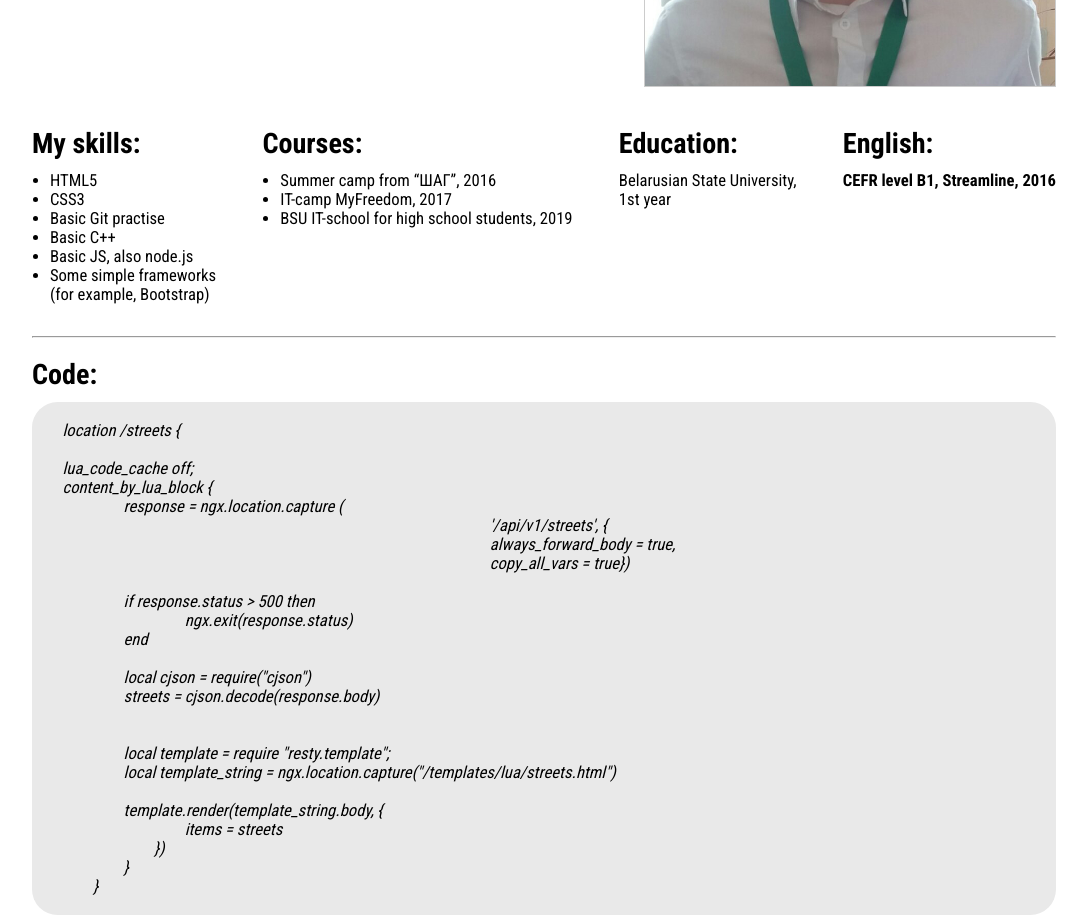
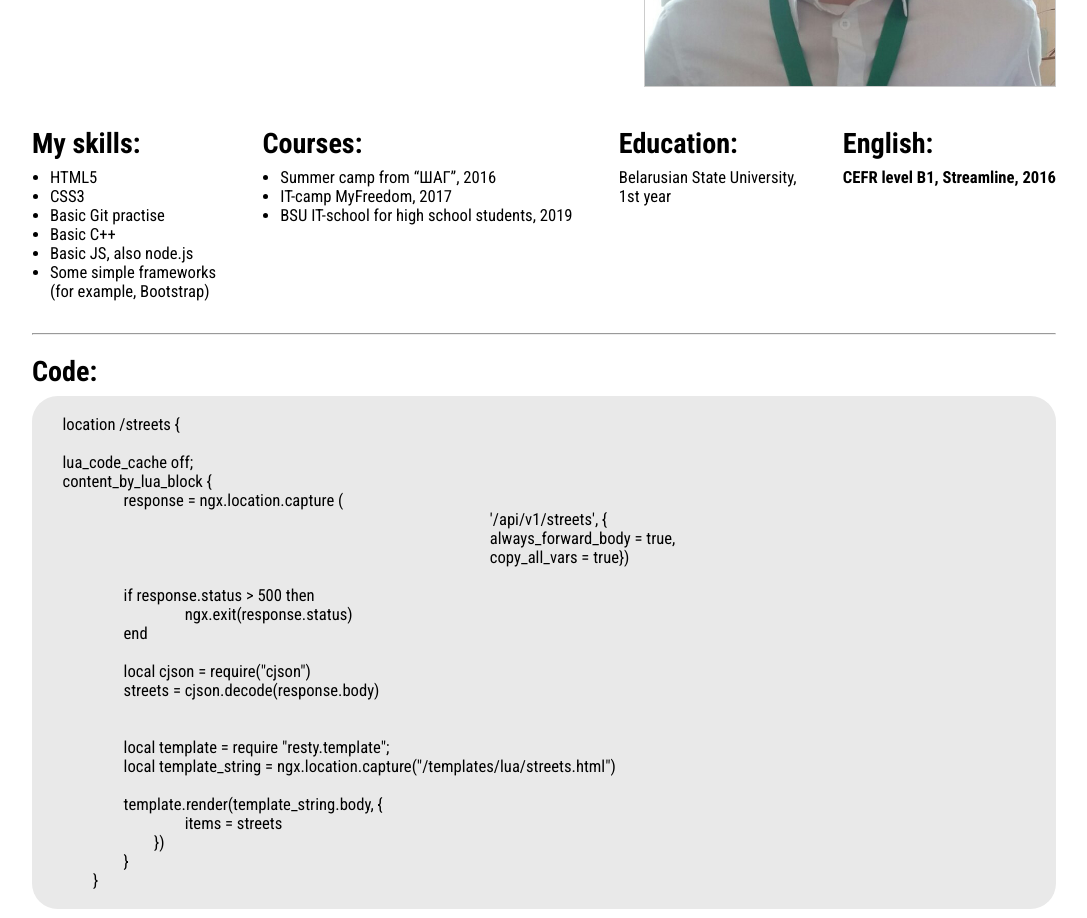
Before and after one commit to igorlyatskiy/rsschool-cv, a plain HTML site: page index.html in a window 1280 px wide. Shown: the part 480-1398 px from the top of the page, without its empty margins (96-1183 px from the left). Drawn offline with Linux system fonts and the light colour scheme.

Commit message:
refactor: deleted code tag, deleted some ul tags

```diff
--- a/index.html
+++ b/index.html
@@ -64,10 +64,7 @@
 		<div class="flex-inline-skills">
 			<h2>Education:
 			</h2>
-			<ul>
-				<p>Belarusian State University,<br> 1st year</p>
-
-			</ul>
+			<p>Belarusian State University,<br> 1st year</p>
 		</div>
 		<div class="flex-inline-skills">
 			<h2>English:
@@ -80,7 +77,7 @@
 		<h2>Code:</h2>
 	</article>
 	<footer>
-		<code><pre>
+		<pre>
 
 	location /streets {
 
@@ -107,7 +104,7 @@
 				})
 			}
 		}
-	</pre></code>
+		</pre>
 	</footer>
 </body>
 
--- a/style.css
+++ b/style.css
@@ -19,7 +19,7 @@ h1 {
 }
 
 h2 {
-	padding-bottom: 1.4vh;
+	padding-bottom: 1vh;
 	font-size: 2.2vw;
 }
 
```
